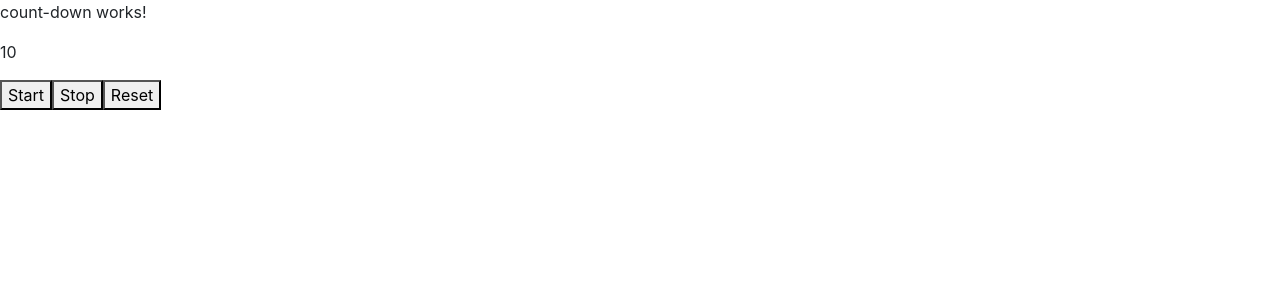
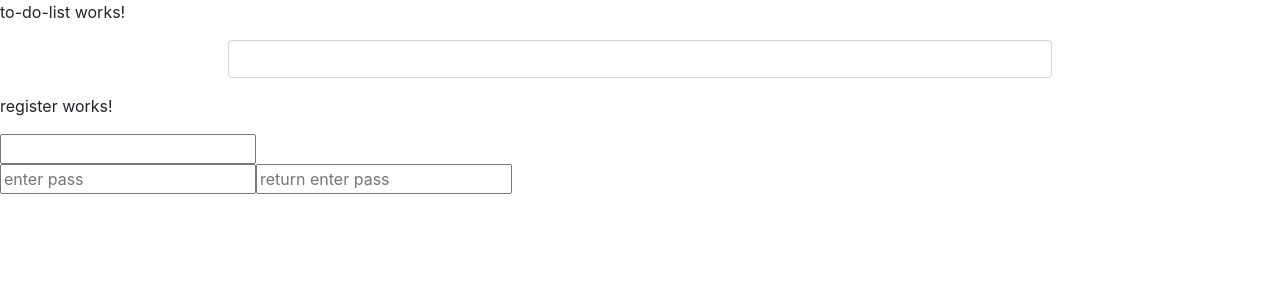
Before and after one commit to trungbe/M5_Angular_FrontEnd_Product, an Angular app: page / in a window 1280 px wide. Shown: the top 300 px of the page. Built offline with nearby package versions, Linux system fonts and the light colour scheme.

Commit message:
to do list

```diff
--- a/src/app/app.component.html
+++ b/src/app/app.component.html
@@ -6,8 +6,11 @@
 <!--</div>-->
 <!--<app-calculator></app-calculator>-->
 <!--<app-color-picker></app-color-picker>-->
-<!--<app-hackernew></app-hackernew>-->
+<!--&lt;!&ndash;<app-hackernew></app-hackernew>&ndash;&gt;-->
 
 
-<app-count-down (finish)="finishCountdown()"></app-count-down>
-{{isFinish}}
+<!--<app-count-down (finish)="finishCountdown()"></app-count-down>-->
+<!--{{isFinish}}-->
+
+<app-to-do-list></app-to-do-list>
+<app-register></app-register>
--- a/src/app/hackernew/hackernew.component.html
+++ b/src/app/hackernew/hackernew.component.html
@@ -4,6 +4,6 @@
   <a href="{{article.url}}" target="_blank">{{article.title}}</a>
   <textarea [value]="article.title" cols="70" id="article-title"></textarea>
   <textarea [value]="article.url" cols="70" id="article-url"></textarea>
-  <input (click)="updateArticle()" type="button" value="Update">
+<!--  <input (click)="updateArticle()" type="button" value="Update">-->
 </div>
 <hr>
--- /dev/null
+++ b/src/app/itodo.ts
@@ -0,0 +1,5 @@
+export interface Itodo {
+  id: number;
+  content: string;
+  done: boolean;
+}
--- /dev/null
+++ b/src/app/register/register.component.html
@@ -0,0 +1,13 @@
+<p>register works!</p>
+<form [formGroup]="registerForm">
+
+  <input type="text" formControlName="email">
+<!--  <span *ngIf="registerForm.get('mess',['pwGroup']) && registerForm.get('pwGroup').touched">Email wrong</span>-->
+
+  <fieldset formGroupName="pwGroup">
+    <input placeholder="enter pass" formGroupName="password">
+    <input placeholder="return enter pass" formGroupName="repassword">
+
+  </fieldset>
+  <span *ngIf="registerForm.hasError('mess',['pwGroup']) && registerForm.get('pwGroup').touched">Password wrong</span>
+</form>
--- /dev/null
+++ b/src/app/register/register.component.ts
@@ -0,0 +1,31 @@
+import {Component, OnInit} from '@angular/core';
+import {AbstractControl, FormBuilder, FormGroup, Validators} from '@angular/forms';
+
+function compareP(c: AbstractControl) {
+  const v = c.value;
+  return v.password === v.repassword ? null : {mess: true};
+}
+
+@Component({
+  selector: 'app-register',
+  templateUrl: './register.component.html',
+  styleUrls: ['./register.component.css']
+})
+export class RegisterComponent implements OnInit {
+  registerForm: FormGroup;
+
+  constructor(private fb: FormBuilder) {
+
+  }
+
+  ngOnInit(): void {
+    this.registerForm = this.fb.group({
+      email: ['', [Validators.required, Validators.email]],
+      pwGroup: this.fb.group({
+        password: '',
+        repassword: ''
+      }, {validators: compareP})
+    });
+  }
+
+}
--- /dev/null
+++ b/src/app/to-do-list/to-do-list.component.html
@@ -0,0 +1,12 @@
+<p>to-do-list works!</p>
+
+<div class="col-md-8 offset-md-2">
+  <input class="form-control" type="text" [formControl]="newToDO" (change)="addNewTodo()">
+  <ul>
+    <li (click)="toggleTodo(i)"
+        [class.complete]="todo.done"
+        *ngFor="let todo of toDoList; index as i">
+      {{todo.content}}
+    </li>
+  </ul>
+</div>
--- /dev/null
+++ b/src/app/to-do-list/to-do-list.component.ts
@@ -0,0 +1,40 @@
+import {Component, OnInit} from '@angular/core';
+import {FormControl} from '@angular/forms';
+import {Itodo} from '../itodo';
+
+// tslint:disable-next-line:variable-name
+let _id = 1;
+
+@Component({
+  selector: 'app-to-do-list',
+  templateUrl: './to-do-list.component.html',
+  styleUrls: ['./to-do-list.component.css']
+})
+export class ToDoListComponent implements OnInit {
+  newToDO = new FormControl();
+  toDoList: Array<Itodo> = [];
+
+  constructor() {
+  }
+
+  ngOnInit(): void {
+  }
+
+  // tslint:disable-next-line:typedef
+  addNewTodo() {
+    // @ts-ignore
+    const {value} = this.newToDO;
+    const todo: Itodo = {
+      id: _id++,
+      content: value,
+      done: false
+    };
+    this.toDoList.push(todo);
+    console.log(this.toDoList);
+  }
+
+  // tslint:disable-next-line:typedef
+  toggleTodo(i) {
+    this.toDoList[i].done = !this.toDoList[i].done;
+  }
+}
```
Also changed, not shown: src/app/app.module.ts (+11 -6 lines), src/app/register/register.component.css (added), src/app/to-do-list/to-do-list.component.css (added), 2 other files (tests, documents, lock files or other folders).
